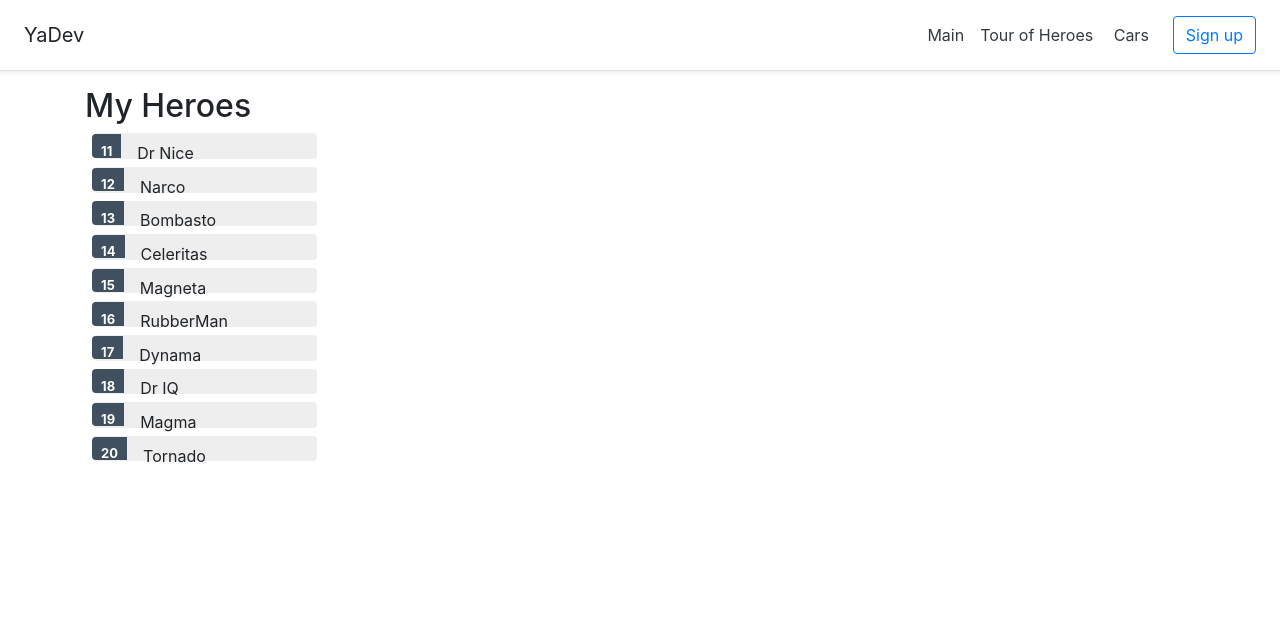
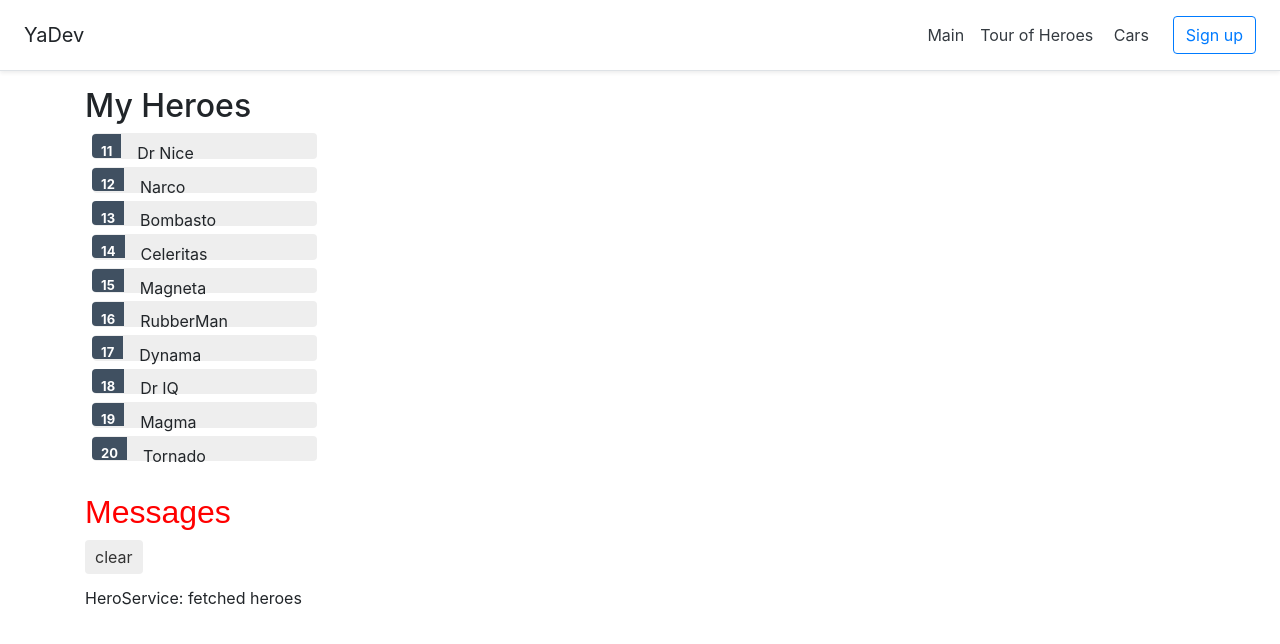
Before and after one commit to kyberorg-lab/ang, an Angular app in the folder webapp/: page /heroes in a window 1280 px wide. Shown: the top 644 px of the page. Built offline with nearby package versions, Linux system fonts and the light colour scheme.

Commit message:
Message Service and Component

```diff
--- a/webapp/src/app/components/heroes/heroes.component.html
+++ b/webapp/src/app/components/heroes/heroes.component.html
@@ -9,4 +9,6 @@
     </ul>
 
     <app-hero-detail [hero]="selectedHero"></app-hero-detail>
+
+    <app-messages></app-messages>
 </div>
--- a/webapp/src/app/components/heroes/heroes.component.ts
+++ b/webapp/src/app/components/heroes/heroes.component.ts
@@ -1,6 +1,7 @@
 import {Component, OnInit} from '@angular/core';
 import {Hero} from './hero';
 import {HeroService} from '../../services/hero.service';
+import {MessageService} from '../../services/message.service';
 
 @Component({
     selector: 'app-heroes',
@@ -11,19 +12,20 @@
     heroes: Hero[];
     selectedHero: Hero;
 
-    constructor(private heroService: HeroService) {
+    constructor(private heroService: HeroService, private messageService: MessageService) {
     }
 
     ngOnInit(): void {
         this.getHeroes();
     }
 
+    onSelect(hero: Hero): void {
+        this.selectedHero = hero;
+        this.messageService.add(`HeroesComponent: Selected hero id=${hero.id}`);
+    }
+
     getHeroes(): void {
         this.heroService.getHeroes()
             .subscribe(heroes => this.heroes = heroes);
     }
-
-    onSelect(hero: Hero): void {
-        this.selectedHero = hero;
-    }
 }
--- /dev/null
+++ b/webapp/src/app/components/messages/messages.component.css
@@ -0,0 +1,37 @@
+/* MessagesComponent's private CSS styles */
+h2 {
+    color: red;
+    font-family: Arial, Helvetica, sans-serif;
+    font-weight: lighter;
+}
+
+body {
+    margin: 2em;
+}
+
+body, input[text], button {
+    color: crimson;
+}
+
+button.clear {
+    background-color: #eee;
+    border: none;
+    padding: 5px 10px;
+    border-radius: 4px;
+    cursor: pointer;
+}
+
+button:hover {
+    background-color: #cfd8dc;
+}
+
+button:disabled {
+    background-color: #eee;
+    color: #aaa;
+    cursor: auto;
+}
+
+button.clear {
+    color: #333;
+    margin-bottom: 12px;
+}
--- /dev/null
+++ b/webapp/src/app/components/messages/messages.component.html
@@ -0,0 +1,5 @@
+<div *ngIf="messageService.messages.length">
+    <h2>Messages</h2>
+    <button class="btn btn-danger clear" (click)="messageService.clear()">clear</button>
+    <div *ngFor="let message of messageService.messages">{{message}}</div>
+</div>
--- /dev/null
+++ b/webapp/src/app/components/messages/messages.component.ts
@@ -0,0 +1,17 @@
+import {Component, OnInit} from '@angular/core';
+import {MessageService} from '../../services/message.service';
+
+@Component({
+    selector: 'app-messages',
+    templateUrl: './messages.component.html',
+    styleUrls: ['./messages.component.css']
+})
+export class MessagesComponent implements OnInit {
+
+    constructor(public messageService: MessageService) {
+    }
+
+    ngOnInit(): void {
+    }
+
+}
--- a/webapp/src/app/services/hero.service.ts
+++ b/webapp/src/app/services/hero.service.ts
@@ -2,16 +2,18 @@
 import {Hero} from '../components/heroes/hero';
 import {HEROES} from '../components/heroes/mock-heroes';
 import {Observable, of} from 'rxjs';
+import {MessageService} from './message.service';
 
 @Injectable({
     providedIn: 'root'
 })
 export class HeroService {
 
-    constructor() {
+    constructor(private messageService: MessageService) {
     }
 
     getHeroes(): Observable<Hero[]> {
+        this.messageService.add('HeroService: fetched heroes');
         return of(HEROES);
     }
 }
--- /dev/null
+++ b/webapp/src/app/services/message.service.ts
@@ -0,0 +1,16 @@
+import {Injectable} from '@angular/core';
+
+@Injectable({
+    providedIn: 'root'
+})
+export class MessageService {
+    messages: string[] = [];
+
+    add(message: string): void {
+        this.messages.push(message);
+    }
+
+    clear(): void {
+        this.messages = [];
+    }
+}
```
Also changed, not shown: webapp/src/app/app.module.ts (+5 -3 lines), 2 other files (tests, documents, lock files or other folders).
